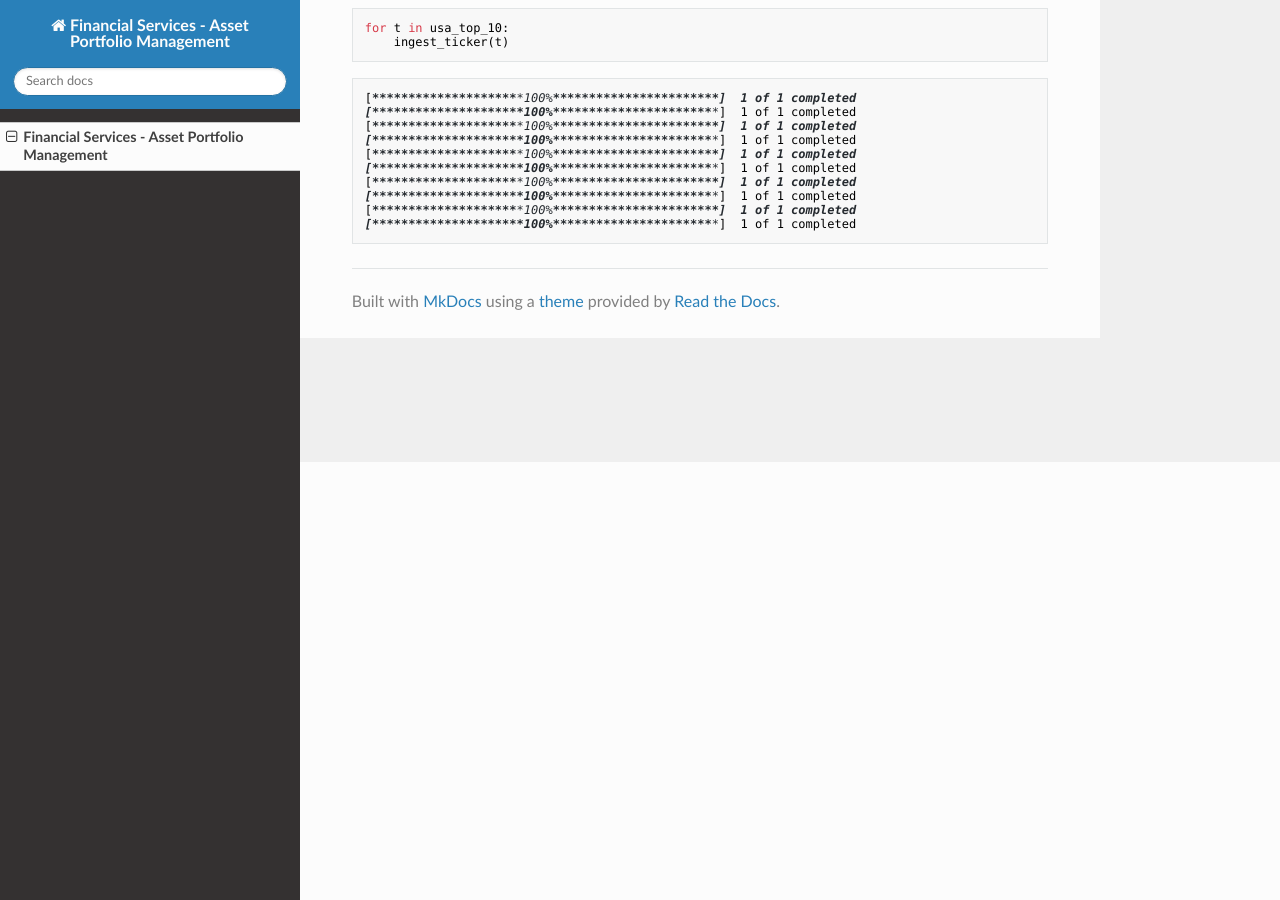
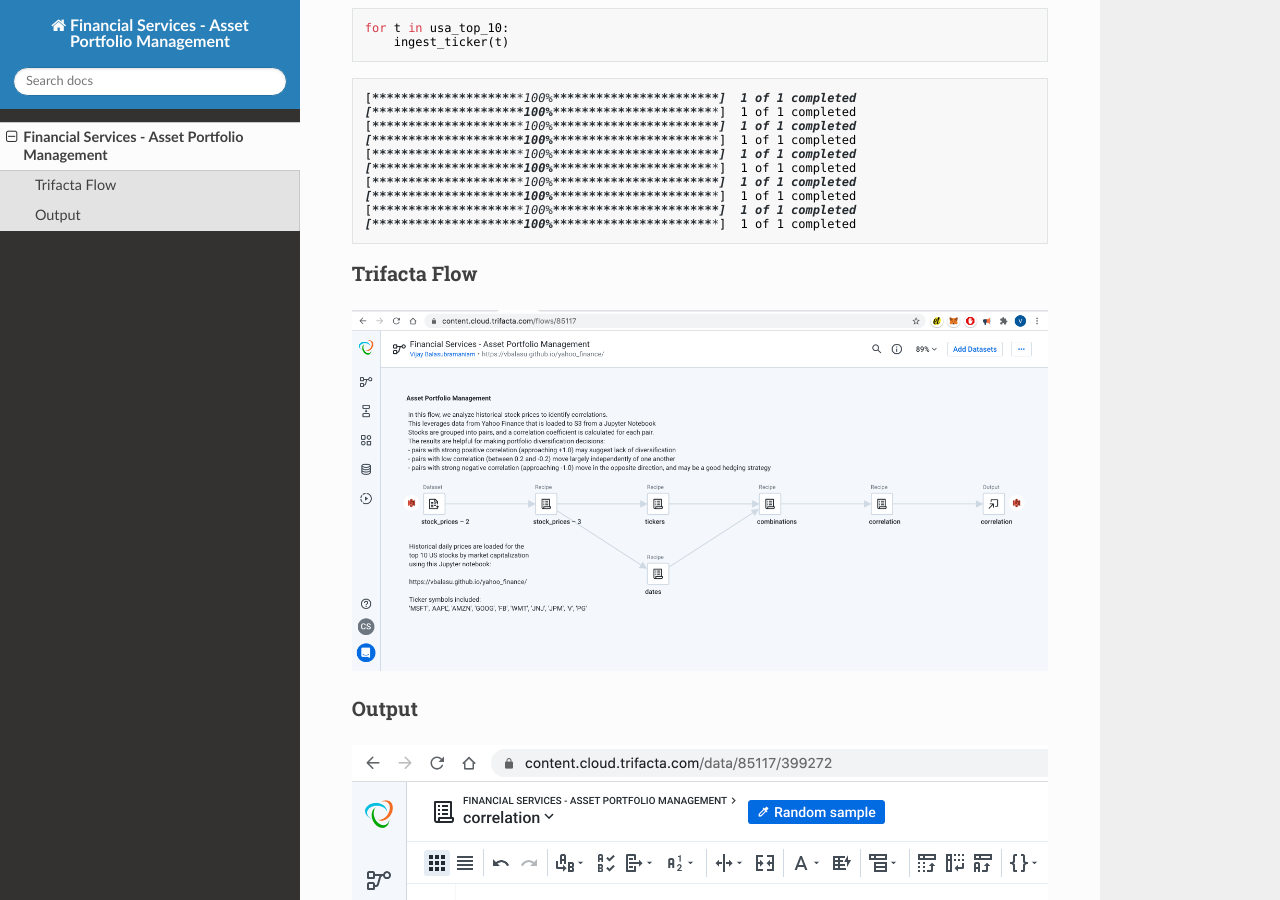
Before and after one commit to vbalasu/yahoo_finance, an MkDocs documentation site: the page built from docs/index.md, in a window 1280 px wide and 900 px high, scrolled down 438 px. Built offline with MkDocs 1.6.1, drawn with Linux system fonts in a browser that asks for light colours; nearby versions of some CDN libraries.

Commit message:
Added pictures

```diff
--- a/docs/index.md
+++ b/docs/index.md
@@ -37,3 +37,12 @@
     [*********************100%***********************]  1 of 1 completed
     [*********************100%***********************]  1 of 1 completed
     [*********************100%***********************]  1 of 1 completed
+
+
+### Trifacta Flow
+
+![yahoo_finance_flow](media/yahoo_finance_flow.png)
+
+### Output
+
+![yahoo_finance_output](media/yahoo_finance_output.png)
```
Also changed, not shown: docs/media/yahoo_finance_flow.png (added), docs/media/yahoo_finance_output.png (added), 3 other files.
